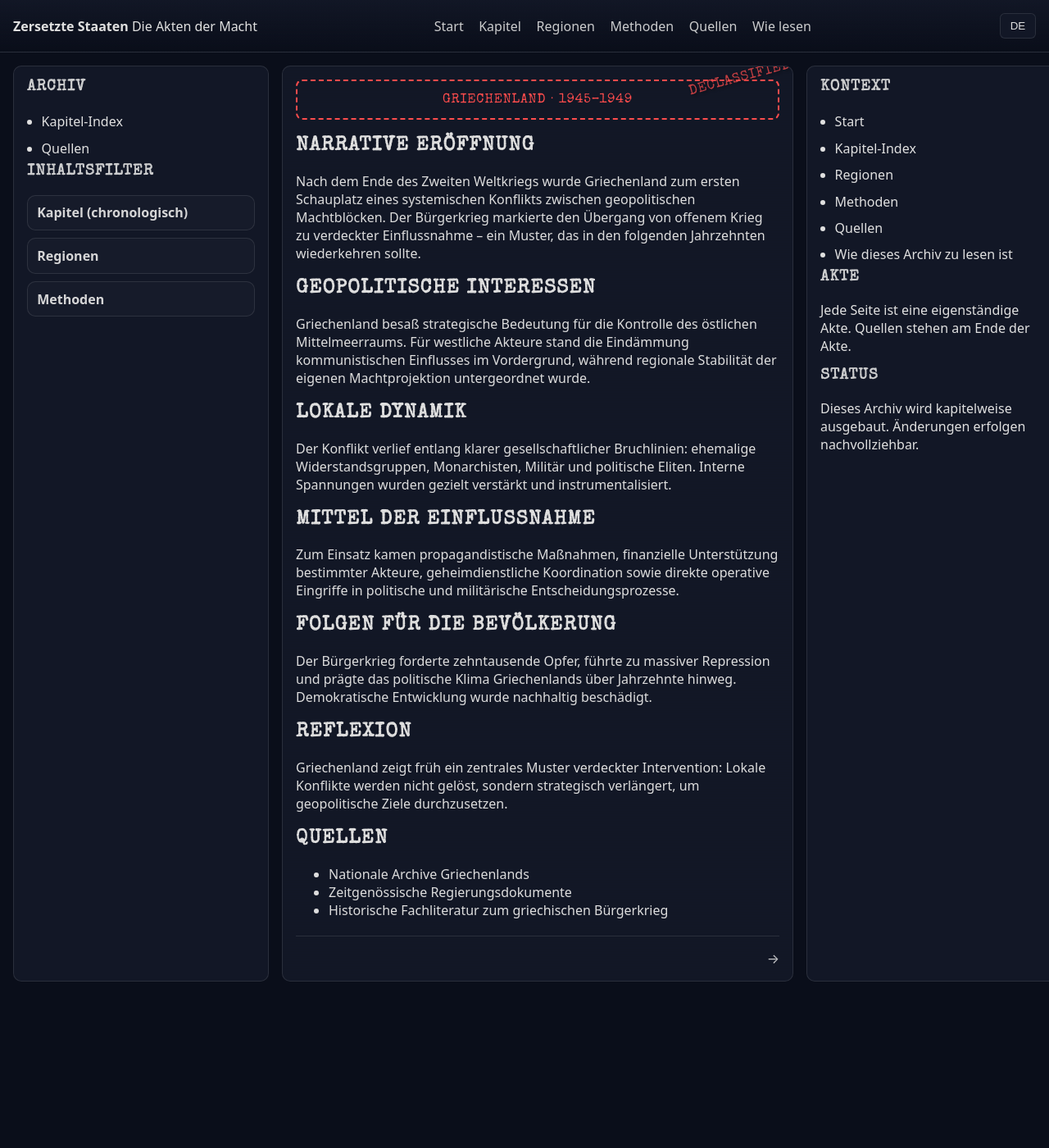
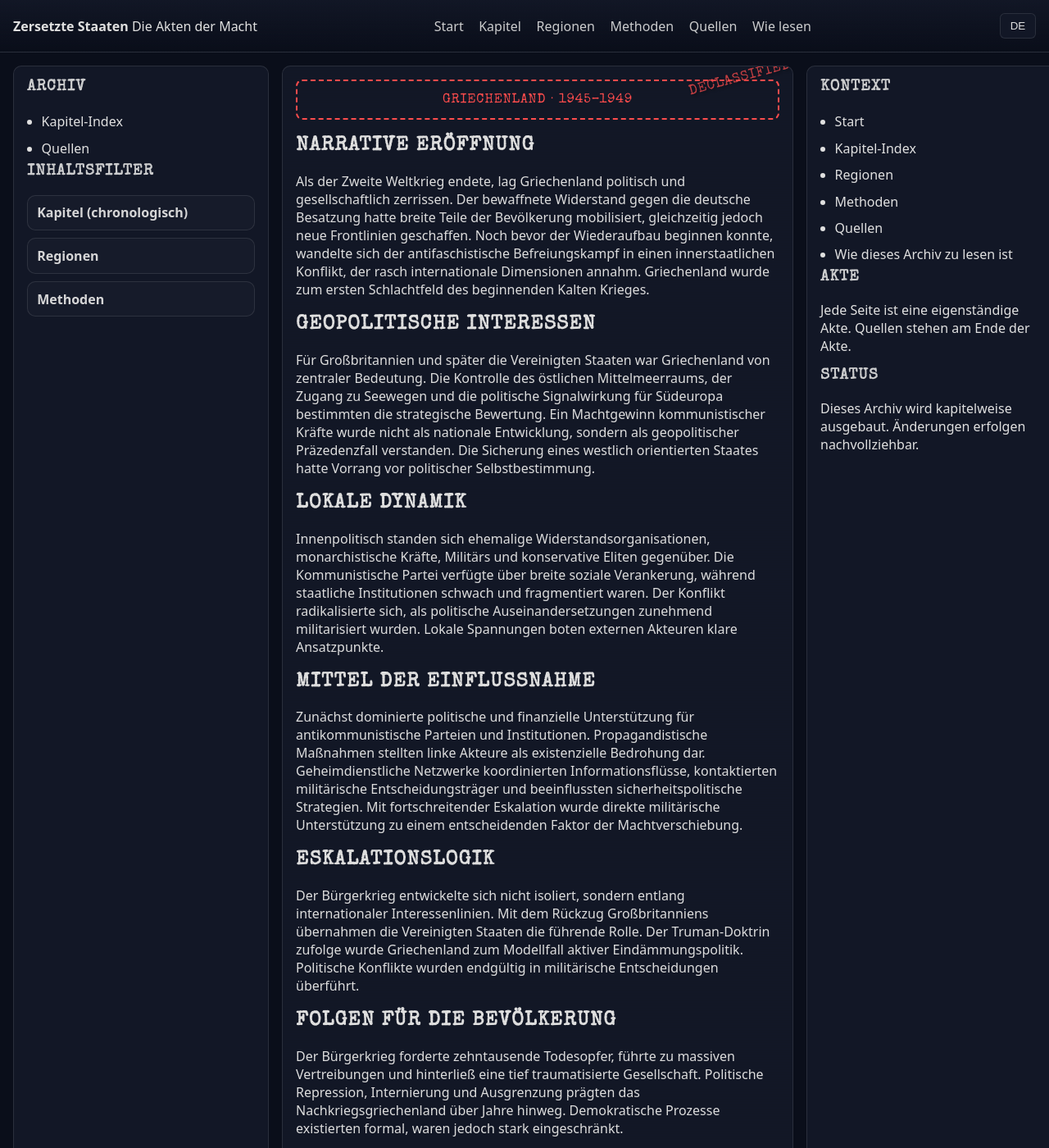
Before and after one commit to bozart-army/zersetzte-staaten-site, a Jekyll site: the page built from de/kapitel/Kapitel-01-Griechenland-1945-1949.md, in a window 1280 px wide and 1400 px high. Shown: the whole window at 82% size. Built offline with Jekyll 4.4.1, drawn with Linux system fonts in a browser that asks for light colours; our own code applies the rules of GitHub Pages for plain Markdown files; some of the changed text lies outside the part shown.

Commit message:
Update Kapitel-01-Griechenland-1945-1949.md

```diff
--- a/de/kapitel/Kapitel-01-Griechenland-1945-1949.md
+++ b/de/kapitel/Kapitel-01-Griechenland-1945-1949.md
@@ -4,44 +4,76 @@ lang: de
 permalink: /de/kapitel/1/
 zeitraum: 1945–1949
 regionen: [Europa]
-methoden: [Propaganda, Putsch-Logistik, Geheimdienstnetzwerke]
+methoden: [Propaganda, Finanzierung & Parteienaufbau, Geheimdienstnetzwerke, Putsch-Logistik]
 ---
 
 <div class="aktenkopf">Griechenland · 1945–1949</div>
 
 ## Narrative Eröffnung
-Nach dem Ende des Zweiten Weltkriegs wurde Griechenland zum ersten
-Schauplatz eines systemischen Konflikts zwischen geopolitischen Machtblöcken.
-Der Bürgerkrieg markierte den Übergang von offenem Krieg zu verdeckter
-Einflussnahme – ein Muster, das in den folgenden Jahrzehnten wiederkehren sollte.
+Als der Zweite Weltkrieg endete, lag Griechenland politisch und gesellschaftlich zerrissen.
+Der bewaffnete Widerstand gegen die deutsche Besatzung hatte breite Teile der Bevölkerung mobilisiert,
+gleichzeitig jedoch neue Frontlinien geschaffen.
+Noch bevor der Wiederaufbau beginnen konnte, wandelte sich der antifaschistische Befreiungskampf
+in einen innerstaatlichen Konflikt, der rasch internationale Dimensionen annahm.
+Griechenland wurde zum ersten Schlachtfeld des beginnenden Kalten Krieges.
 
 ## Geopolitische Interessen
-Griechenland besaß strategische Bedeutung für die Kontrolle des östlichen
-Mittelmeerraums. Für westliche Akteure stand die Eindämmung kommunistischen
-Einflusses im Vordergrund, während regionale Stabilität der eigenen
-Machtprojektion untergeordnet wurde.
+Für Großbritannien und später die Vereinigten Staaten war Griechenland von zentraler Bedeutung.
+Die Kontrolle des östlichen Mittelmeerraums, der Zugang zu Seewegen
+und die politische Signalwirkung für Südeuropa bestimmten die strategische Bewertung.
+Ein Machtgewinn kommunistischer Kräfte wurde nicht als nationale Entwicklung,
+sondern als geopolitischer Präzedenzfall verstanden.
+Die Sicherung eines westlich orientierten Staates hatte Vorrang vor politischer Selbstbestimmung.
 
 ## Lokale Dynamik
-Der Konflikt verlief entlang klarer gesellschaftlicher Bruchlinien:
-ehemalige Widerstandsgruppen, Monarchisten, Militär und politische Eliten.
-Interne Spannungen wurden gezielt verstärkt und instrumentalisiert.
+Innenpolitisch standen sich ehemalige Widerstandsorganisationen,
+monarchistische Kräfte, Militärs und konservative Eliten gegenüber.
+Die Kommunistische Partei verfügte über breite soziale Verankerung,
+während staatliche Institutionen schwach und fragmentiert waren.
+Der Konflikt radikalisierte sich, als politische Auseinandersetzungen
+zunehmend militarisiert wurden.
+Lokale Spannungen boten externen Akteuren klare Ansatzpunkte.
 
 ## Mittel der Einflussnahme
-Zum Einsatz kamen propagandistische Maßnahmen, finanzielle Unterstützung
-bestimmter Akteure, geheimdienstliche Koordination sowie direkte operative
-Eingriffe in politische und militärische Entscheidungsprozesse.
+Zunächst dominierte politische und finanzielle Unterstützung
+für antikommunistische Parteien und Institutionen.
+Propagandistische Maßnahmen stellten linke Akteure als
+existenzielle Bedrohung dar.
+Geheimdienstliche Netzwerke koordinierten Informationsflüsse,
+kontaktierten militärische Entscheidungsträger
+und beeinflussten sicherheitspolitische Strategien.
+Mit fortschreitender Eskalation wurde direkte militärische Unterstützung
+zu einem entscheidenden Faktor der Machtverschiebung.
+
+## Eskalationslogik
+Der Bürgerkrieg entwickelte sich nicht isoliert,
+sondern entlang internationaler Interessenlinien.
+Mit dem Rückzug Großbritanniens übernahmen die Vereinigten Staaten
+die führende Rolle.
+Der Truman-Doktrin zufolge wurde Griechenland
+zum Modellfall aktiver Eindämmungspolitik.
+Politische Konflikte wurden endgültig in militärische Entscheidungen überführt.
 
 ## Folgen für die Bevölkerung
-Der Bürgerkrieg forderte zehntausende Opfer, führte zu massiver Repression
-und prägte das politische Klima Griechenlands über Jahrzehnte hinweg.
-Demokratische Entwicklung wurde nachhaltig beschädigt.
+Der Bürgerkrieg forderte zehntausende Todesopfer,
+führte zu massiven Vertreibungen
+und hinterließ eine tief traumatisierte Gesellschaft.
+Politische Repression, Internierung und Ausgrenzung
+prägten das Nachkriegsgriechenland über Jahre hinweg.
+Demokratische Prozesse existierten formal,
+waren jedoch stark eingeschränkt.
 
 ## Reflexion
-Griechenland zeigt früh ein zentrales Muster verdeckter Intervention:
-Lokale Konflikte werden nicht gelöst, sondern strategisch verlängert,
-um geopolitische Ziele durchzusetzen.
+Griechenland 1945–1949 markiert den Beginn systematischer
+externer Einflussnahme im Kalten Krieg.
+Der Fall zeigt, wie lokale Konflikte
+in globale Machtlogiken integriert werden.
+Die Durchsetzung strategischer Interessen
+erzeugte langfristige politische Instabilität
+und etablierte Muster,
+die in späteren Interventionen wiederkehren sollten.
 
 ## Quellen
 - Nationale Archive Griechenlands
-- Zeitgenössische Regierungsdokumente
-- Historische Fachliteratur zum griechischen Bürgerkrieg
+- Freigegebene britische und US-amerikanische Regierungsdokumente
+- Historische Forschung zum griechischen Bürgerkrieg
```
